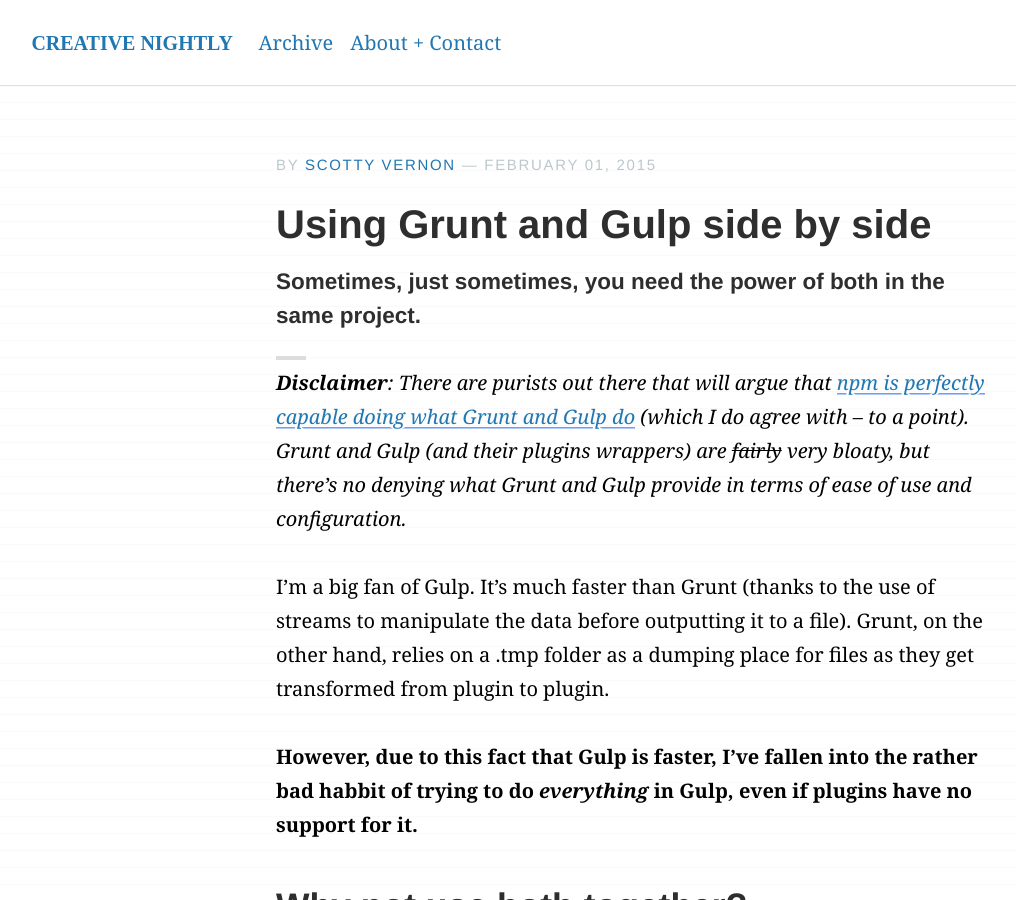
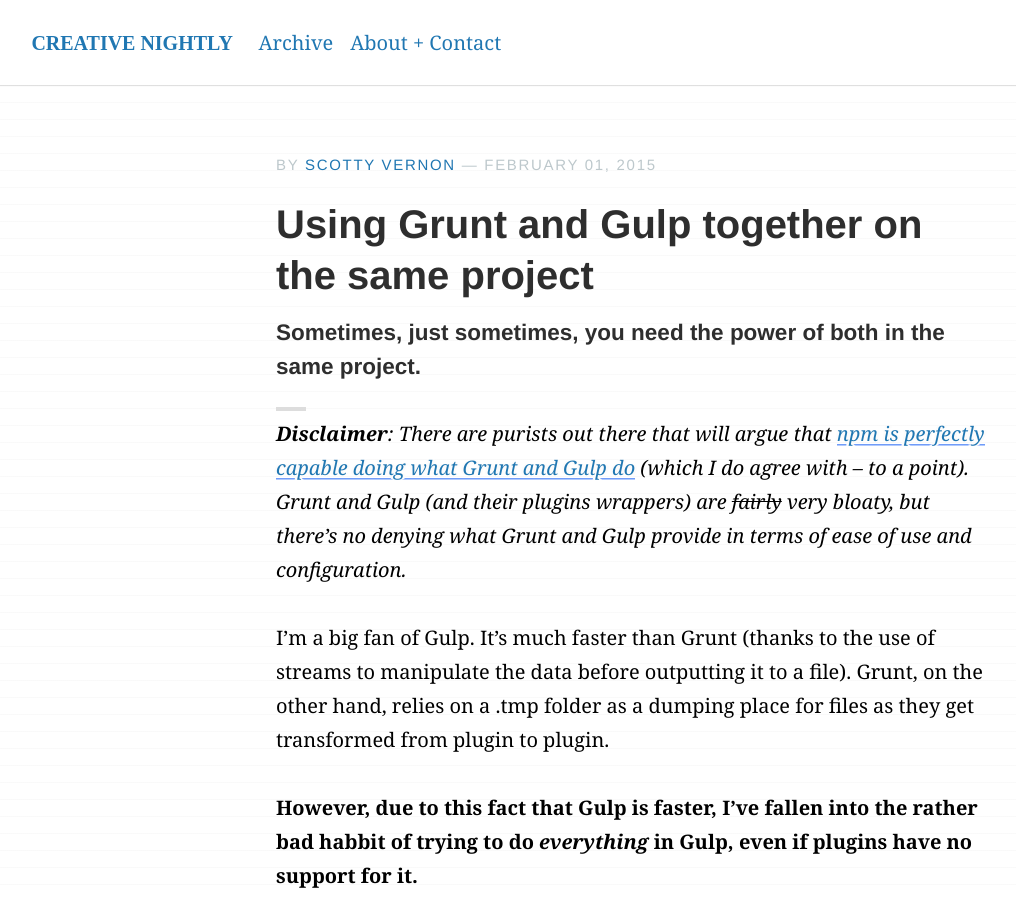
Before and after one commit to KingScooty/creativenightly.com, a Jekyll site: the page built from _posts/2015-02-01-Using-Grunt-and-Gulp-side-by-side.md, in a window 1280 px wide and 900 px high. Shown: the whole window, without its empty margins (7-1023 px from the left). Built offline with Jekyll 4.4.1, drawn with Linux system fonts in a browser that asks for light colours.

Commit message:
Alter title.'

```diff
--- a/_posts/2015-02-01-Using-Grunt-and-Gulp-side-by-side.md
+++ b/_posts/2015-02-01-Using-Grunt-and-Gulp-side-by-side.md
@@ -1,6 +1,6 @@
 ---
 layout: post
-title: Using Grunt and Gulp side by side
+title: Using Grunt and Gulp together on the same project
 subtitle: Sometimes, just sometimes, you need the power of both in the same project.
 lastmod: 2015-02-01
 
```
